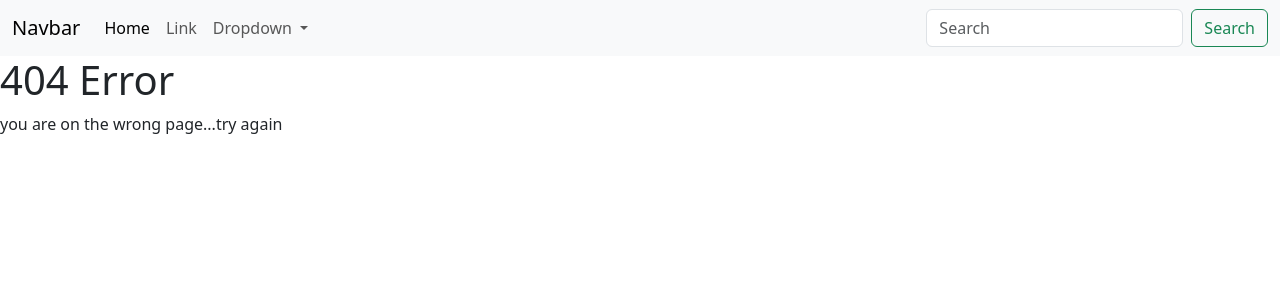
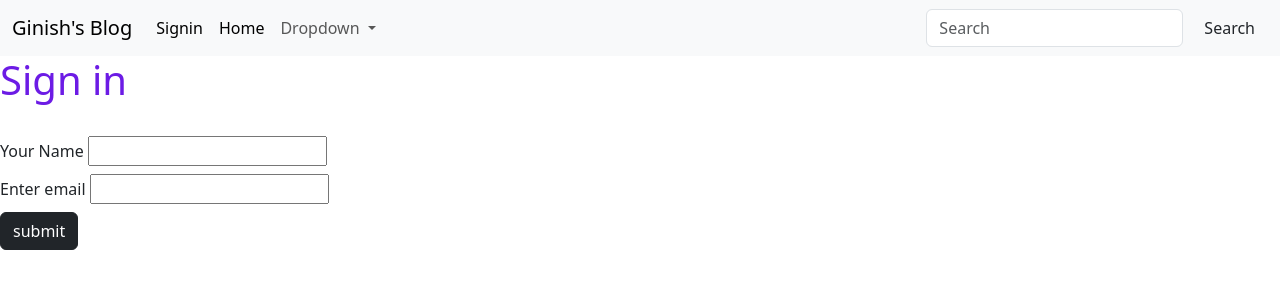
Before and after one commit to GinishGarg/BlogPost, a Flask app: page /signin in a window 1280 px wide. Shown: the top 300 px of the page. Run offline with Flask 3, Linux system fonts and the light colour scheme.

Commit message:
added sign in

```diff
--- a/main.py
+++ b/main.py
@@ -1,7 +1,17 @@
-from flask import Flask,render_template
+from flask import Flask,render_template,flash
+from flask_wtf import FlaskForm
+from wtforms import StringField,SubmitField,EmailField
+from wtforms.validators import DataRequired,Email
 
 
 app=Flask(__name__)
+app.config['SECRET_KEY']="My secret super key"
+
+class Namerform(FlaskForm):
+    name=StringField("Your Name", validators=[DataRequired()])
+    email=EmailField("Enter email",validators=[Email()])
+    submit=SubmitField("submit")
+
 
 
 @app.route("/")
@@ -11,7 +21,56 @@ def home():
 def page_not_found(e):
     return render_template('404.html')
 
+@app.route("/signin",methods=["POST","GET"])
+def signin():
+    name=None
+    email=None
+    form=Namerform()
+    if form.validate_on_submit():
+        name=form.name.data
+        form.name.data=''
+        email=form.email.data
+        form.email.data=''
+        flash("signed in successfully")
+
+    return render_template('signin.html',name=name,email=email,form=form)
+
+
 
 
 
 app.run(debug=True)
+    # BooleanField
+	# DateField
+	# DateTimeField
+	# DecimalField
+	# FileField
+	# HiddenField
+	# MultipleField
+	# FieldList
+	# FloatField
+	# FormField
+	# IntegerField
+	# PasswordField
+	# RadioField
+	# SelectField
+	# SelectMultipleField
+	# SubmitField
+	# StringField
+	# TextAreaField
+
+	## Validators
+	# DataRequired
+	# Email
+	# EqualTo
+	# InputRequired
+	# IPAddress
+	# Length
+	# MacAddress
+	# NumberRange
+	# Optional
+	# Regexp
+	# URL
+	# UUID
+	# AnyOf
+	# NoneOf
--- /dev/null
+++ b/static/css/signup.css
@@ -0,0 +1 @@
+h1{color: rgb(108, 27, 229);}
--- a/templates/navbar.html
+++ b/templates/navbar.html
@@ -5,23 +5,25 @@
     <meta name="viewport" content="width=device-width, initial-scale=1.0">
     <title>Document</title>
     <link href="https://cdn.jsdelivr.net/npm/bootstrap@5.3.2/dist/css/bootstrap.min.css" rel="stylesheet" integrity="sha384-T3c6CoIi6uLrA9TneNEoa7RxnatzjcDSCmG1MXxSR1GAsXEV/Dwwykc2MPK8M2HN" crossorigin="anonymous">
+    <link href="{{url_for('static',filename='css/signup.css')}}" rel="stylesheet">
+
     <script src="https://cdn.jsdelivr.net/npm/bootstrap@5.3.2/dist/js/bootstrap.bundle.min.js" integrity="sha384-C6RzsynM9kWDrMNeT87bh95OGNyZPhcTNXj1NW7RuBCsyN/o0jlpcV8Qyq46cDfL" crossorigin="anonymous"></script>
 
 </head>
 <body>
     <nav class="navbar navbar-expand-lg bg-body-tertiary">
     <div class="container-fluid">
-      <a class="navbar-brand" href="#">Navbar</a>
+      <a class="navbar-brand" href="{{url_for('home')}}">Ginish's Blog</a>
       <button class="navbar-toggler" type="button" data-bs-toggle="collapse" data-bs-target="#navbarSupportedContent" aria-controls="navbarSupportedContent" aria-expanded="false" aria-label="Toggle navigation">
         <span class="navbar-toggler-icon"></span>
       </button>
       <div class="collapse navbar-collapse" id="navbarSupportedContent">
         <ul class="navbar-nav me-auto mb-2 mb-lg-0">
           <li class="nav-item">
-            <a class="nav-link active" aria-current="page" href="#">Home</a>
+            <a class="nav-link active" href="{{url_for('signin')}}">Signin</a>
           </li>
           <li class="nav-item">
-            <a class="nav-link" href="#">Link</a>
+            <a class="nav-link active" aria-current="page" href="#">Home</a>
           </li>
           <li class="nav-item dropdown">
             <a class="nav-link dropdown-toggle" href="#" role="button" data-bs-toggle="dropdown" aria-expanded="false">
@@ -40,12 +42,13 @@
         </ul>
         <form class="d-flex" role="search">
           <input class="form-control me-2" type="search" placeholder="Search" aria-label="Search">
-          <button class="btn btn-outline-success" type="submit">Search</button>
+          <button class="btn btn-btn-dark" type="submit">Search</button>
         </form>
       </div>
     </div>
   </nav>
-</body>
+  </body>
+
 </html>
 {% block content%}
 {% endblock %}
--- /dev/null
+++ b/templates/signin.html
@@ -0,0 +1,31 @@
+{% extends 'navbar.html'%}
+{% block content%}
+{% for message in get_flashed_messages()%}
+<div class="alert alert-success alert-dismissible fade show" role="alert">
+    {{message}}
+    <button type="button" class="btn-close" data-bs-dismiss="alert" aria-label="Close"></button>
+  </div>
+
+{%endfor%}
+{% if name%}
+    <h1> hello {{name}}</h1>
+    <img src="{{url_for('static',filename='images/blog.avif')}}" width="1500" height="560">
+{%else%}
+    <h1>Sign in</h1>
+</br>
+    <form method="POST">
+        {{form.hidden_tag()}}
+        {{form.name.label}}
+        {{form.name(class="form-label")}}
+</br>
+        {{form.email.label}}
+        {{form.email(class="form-label"
+        )}}
+</br>
+        {{form.submit(class="btn btn-dark")}}
+
+
+
+    </form>
+{% endif %}
+{% endblock %}
```
Also changed, not shown: static/images/blog.avif (added), 2 other files.
